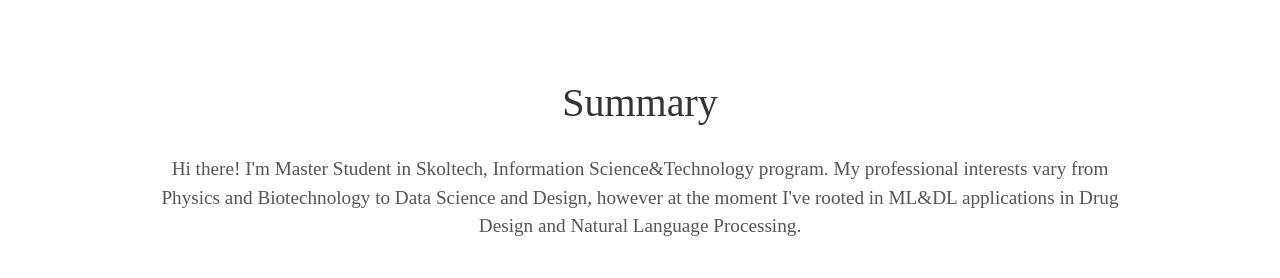
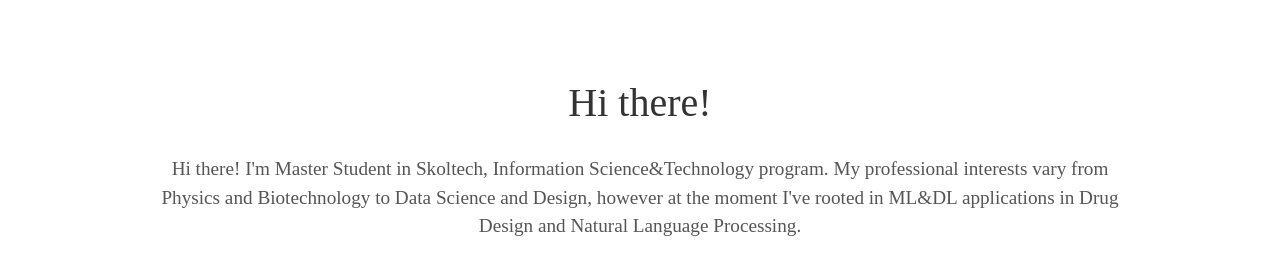
Before and after one commit to korney3/korney3.github.io, a Jekyll site: the page built from index.html, in a window 1280 px wide. Shown: the part 902-1180 px from the top of the page. Built offline with Jekyll 4.4.1, drawn with Linux system fonts in a browser that asks for light colours; some web fonts are replaced.

Commit message:
Update about.html

```diff
--- a/_includes/about.html
+++ b/_includes/about.html
@@ -1,5 +1,5 @@
 <div class="user-details">
-  <h1>Summary</h1>
+  <h1>Hi there!</h1>
   <p>{{ site.user_description }}</p>
 </div>
 <div class="user">
```
